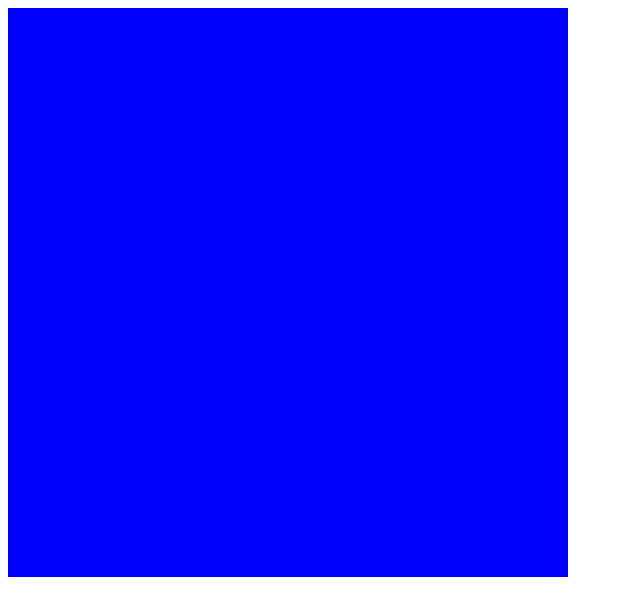
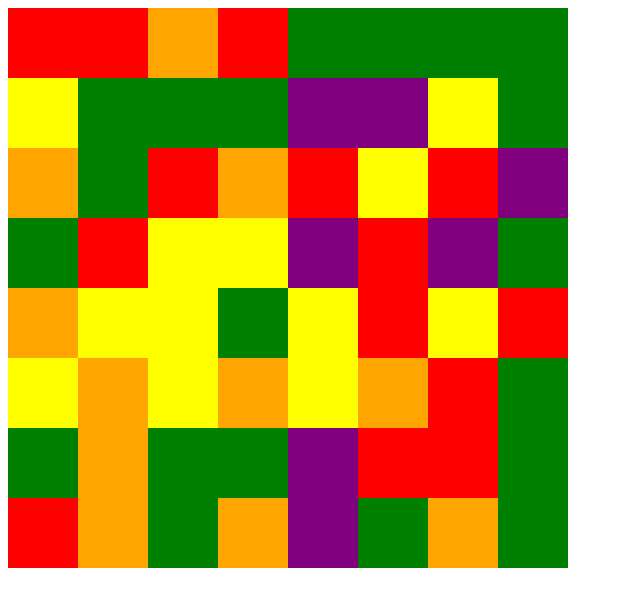
Before and after one commit to adrianavv1/candylicious, a plain HTML site: page index.html in a window 1280 px wide. Shown: the whole page, without its empty margins (0-640 px from the left). Drawn offline with Linux system fonts and the light colour scheme.

Commit message:
fixed app not rending error

```diff
--- a/app.js
+++ b/app.js
@@ -1,24 +1,24 @@
-document.addEventListener('DomContentLoaded', () => {
-    const grid = document.querySelector('grid')
+document.addEventListener('DOMContentLoaded', () =>{
+    const grid = document.querySelector('.grid')
     const width = 8
     const squares = []
-
     const candyColors = [
         'red',
         'yellow',
         'orange',
         'purple',
         'green',
-        'blue'
     ]
     //Create Board
     function createBoard() {
-        for (let i =0; i < width*width; i++) {
+        for (let i=0; i < width*width; i++) {
             const square = document.createElement('div')
-            let randomColor = (Math.random() *candyColors.length)
+            square.setAttribute('draggable', true)
+            let randomColor = Math.floor(Math.random() * candyColors.length)
+            square.style.backgroundColor = candyColors[randomColor]
             grid.appendChild(square)
             squares.push(square)
         }
     }
     createBoard()
-})
+ })
--- a/index.html
+++ b/index.html
@@ -1,14 +1,15 @@
 <!DOCTYPE html>
 <html lang="en" dir="ltr">
-    <head>
-        <meta charset="utf-8">
-        <title>Candy Crush</title>
-        <link rel="stylesheet" href="style.css">
-        <script src="app.js" charset="utf-8"></script>
-    </head>
-    <body>
+  <head>
+    <meta charset="utf-8" />
 
-        <div class="grid"></div>
-
-    </body>
+    <meta http-equiv="X-UA-Compatible" content="IE=edge" />
+    <meta name="viewport" content="width=device-width, initial-scale=1.0" />
+    <title>Candy Crush</title>
+    <link rel="stylesheet" href="style.css" />
+    <script src="./app.js" charset="utf-8"></script>
+  </head>
+  <body>
+    <div class="grid"></div>
+  </body>
 </html>
--- a/style.css
+++ b/style.css
@@ -1,9 +1,9 @@
 .grid {
-   height:569px;
+   height:560px;
    width: 560px;
    display: flex;
    flex-wrap: wrap;
-   background-color: blue;
+    background-color: blue;
 }
 
 .grid div {
```
